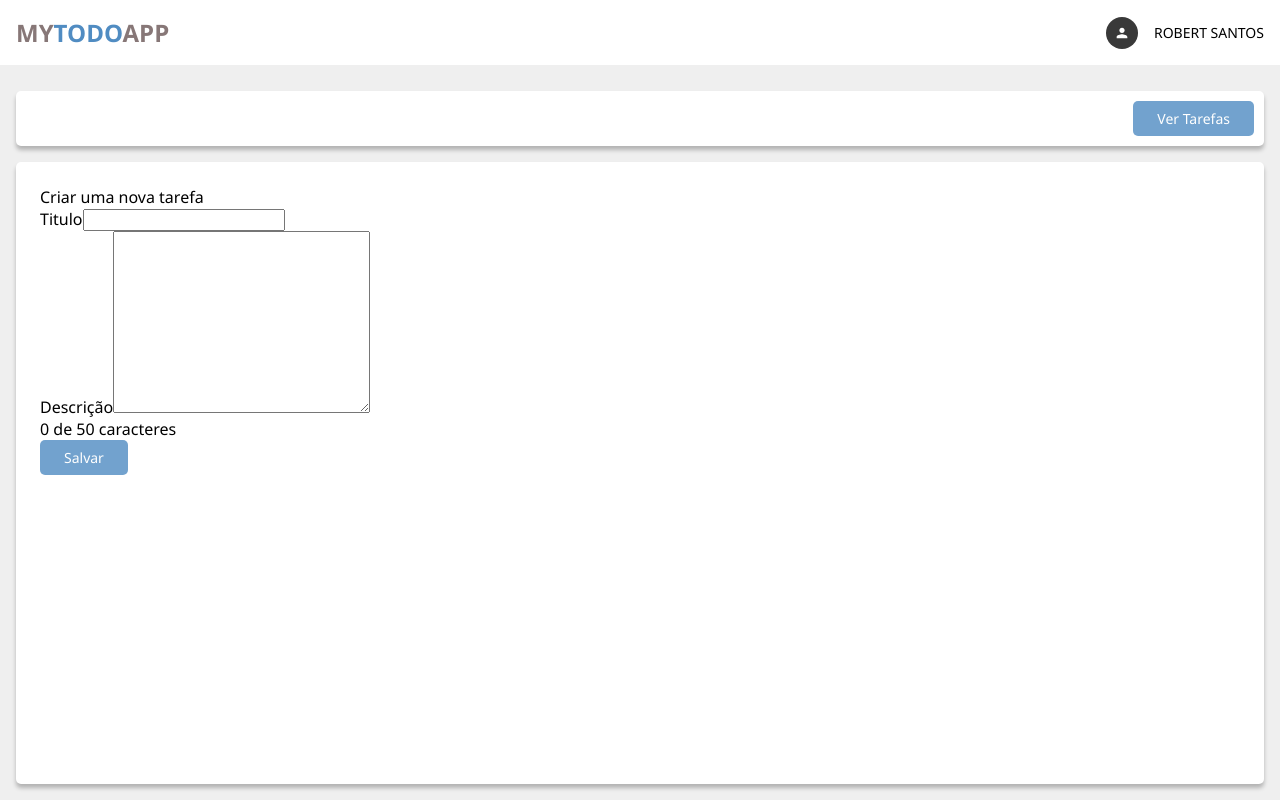
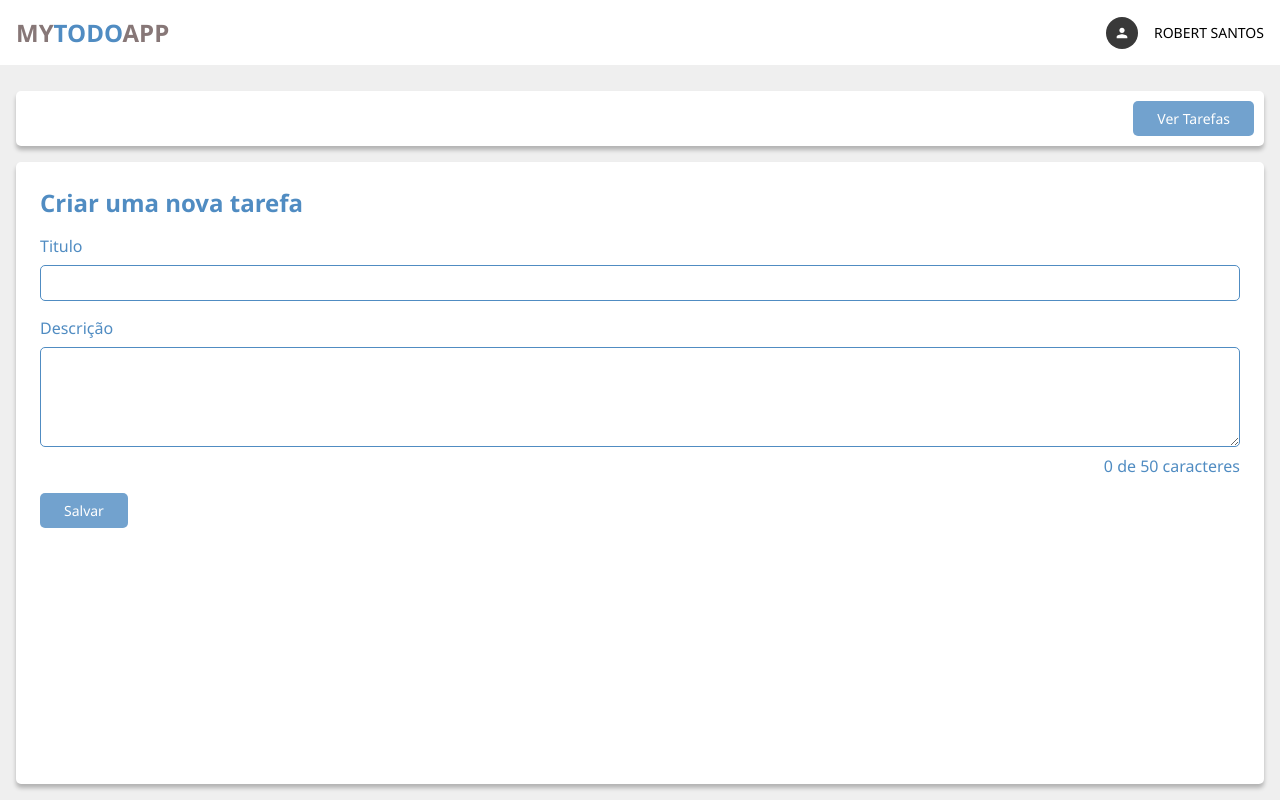
Before and after one commit to robertsantosti/mytodoapp, a React (Vite) app: page /todo in a window 1280 px wide. Built offline with nearby package versions, Linux system fonts and the light colour scheme.

Commit message:
Estilizando formulario e deesabilitando o botão

```diff
--- a/src/components/form/FormComponent.jsx
+++ b/src/components/form/FormComponent.jsx
@@ -2,6 +2,8 @@ import { useForm } from "react-hook-form"
 import { ButtonComponent } from "../button/ButtonComponent"
 import PropTypes from "prop-types";
 import { useEffect } from "react";
+
+import * as Styled from './FormComponent.style';
 
 export const FormComponent = ({ todo }) => {
   const {
@@ -25,15 +27,15 @@ export const FormComponent = ({ todo }) => {
   }, [todo]);
 
   return (
-    <form className="FormTodo" onSubmit={handleSubmit(onSubmit)}>
-      <legend className="FormTitle">
+    <Styled.FormTodo onSubmit={handleSubmit(onSubmit)}>
+      <Styled.FormTitle>
         { !todo ? 'Criar uma nova tarefa' : `Editar tarefa ${todo.title}`}
-      </legend>
+      </Styled.FormTitle>
 
-      <div className="InputsContainer">
-        <div className="InputGroup">
-          <label htmlFor="title">Titulo</label>
-          <input
+      <Styled.InputsContainer>
+        <Styled.InputGroup>
+          <Styled.Label htmlFor="title">Titulo</Styled.Label>
+          <Styled.Input
             type="text"
             id="title"
             {...register('title', {
@@ -41,13 +43,13 @@ export const FormComponent = ({ todo }) => {
             })}
           />
           { errors.title &&
-            <p>{errors.title.message}</p>
+            <Styled.ErrorText>{errors.title.message}</Styled.ErrorText>
           }
-        </div>
+        </Styled.InputGroup>
 
-        <div className="InputGroup">
-          <label htmlFor="description">Descrição</label>
-          <textarea
+        <Styled.InputGroup>
+          <Styled.Label>Descrição</Styled.Label>
+          <Styled.TextArea
             id="description"
             cols="30"
             rows="10"
@@ -55,22 +57,22 @@ export const FormComponent = ({ todo }) => {
               required: '* Este campo e obrigatorio',
               maxLength: {
                 value: 50,
-                message: 'Esse campo possui no maximo 50 caracteres'
+                message: '* Esse campo possui no maximo 50 caracteres'
               }
-            })}></textarea>
+            })}></Styled.TextArea>
 
-            <div className="CounterContainer">
-              { watch('description')?.length || 0 } de 50 caracteres
-            </div>
+            <Styled.CounterContainer>
+              <p>{ watch('description')?.length || 0 } de 50 caracteres</p>
+            </Styled.CounterContainer>
 
             { errors.description &&
-              <p>{errors.description.message}</p>
+              <Styled.ErrorText>{errors.description.message}</Styled.ErrorText>
             }
-        </div>
-      </div>
+        </Styled.InputGroup>
+      </Styled.InputsContainer>
 
-      <ButtonComponent type='submit'>Salvar</ButtonComponent>
-    </form>
+      <ButtonComponent type='submit' disabled={Object.keys(errors)?.length}>Salvar</ButtonComponent>
+    </Styled.FormTodo>
   )
 }
 
--- a/src/components/form/FormComponent.style.jsx
+++ b/src/components/form/FormComponent.style.jsx
@@ -0,0 +1,86 @@
+import styled from 'styled-components'
+import { StyleUtils } from '../../utils/style'
+
+const colors = StyleUtils.Colors;
+
+export const FormTodo = styled.form`
+  display: flex;
+  flex-direction: column;
+  align-items: flex-start;
+  gap: 16px;
+  flex: 1 0 0;
+  align-self: stretch;
+`
+export const FormTitle = styled.legend`
+  color: ${colors.primary};
+  font-family: Segoe UI;
+  font-size: 24px;
+  font-style: normal;
+  font-weight: 700;
+  line-height: normal;
+`
+export const InputsContainer = styled.div`
+  display: flex;
+  flex-direction: column;
+  align-items: flex-start;
+  gap: 16px;
+  flex: 1 0 0;
+  align-self: stretch;
+  width: 100%;
+`
+
+export const InputGroup = styled.div`
+  display: flex;
+  flex-direction: column;
+  align-items: flex-start;
+  gap: 8px;
+  align-self: stretch;
+  width: 100%;
+`
+export const Label = styled.label`
+  align-self: stretch;
+  color: ${colors.primary};
+  font-size: 16px;
+  font-style: normal;
+  font-weight: 400;
+  line-height: normal;
+`
+export const Input = styled.input`
+  display: flex;
+  padding: 8px 16px;
+  align-items: center;
+  gap: 16px;
+  align-self: stretch;
+  border-radius: 5px;
+  border: 1px solid ${colors.primary};
+`
+export const TextArea = styled.textarea`
+  display: flex;
+  height: 100px;
+  padding: 8px 16px;
+  align-items: flex-start;
+  gap: 16px;
+  align-self: stretch;
+  border-radius: 5px;
+  border: 1px solid ${colors.primary};
+`
+export const CounterContainer = styled.div`
+  display: flex;
+  justify-content: flex-end;
+  align-items: center;
+  gap: 10px;
+  align-self: stretch;
+  color: ${colors.primary};
+  font-size: 16px;
+  font-style: normal;
+  font-weight: 400;
+  line-height: normal;
+`
+export const ErrorText = styled.p`
+  align-self: stretch;
+  color: ${colors.danger};
+  font-size: 16px;
+  font-style: normal;
+  font-weight: 400;
+  line-height: normal;
+`
--- a/src/pages/todo/TodoPage.jsx
+++ b/src/pages/todo/TodoPage.jsx
@@ -2,6 +2,8 @@ import { useParams } from 'react-router-dom'
 import { FormComponent } from '../../components/form/FormComponent'
 import { useEffect, useState } from 'react';
 import { MockUtils } from '../../utils/mock';
+
+import * as Styled from './TodoPage.style';
 
 export const TodoPage = () => {
   const { id } = useParams();
@@ -14,8 +16,8 @@ export const TodoPage = () => {
   }, [])
 
   return (
-    <div className="TodoFormContainer">
+    <Styled.TodoFormContainer>
       <FormComponent todo={todo}/>
-    </div>
+    </Styled.TodoFormContainer>
   )
 }
--- a/src/pages/todo/TodoPage.style.jsx
+++ b/src/pages/todo/TodoPage.style.jsx
@@ -0,0 +1,5 @@
+import styled from 'styled-components'
+
+export const TodoFormContainer = styled.div`
+  width: 100%;
+`
```
